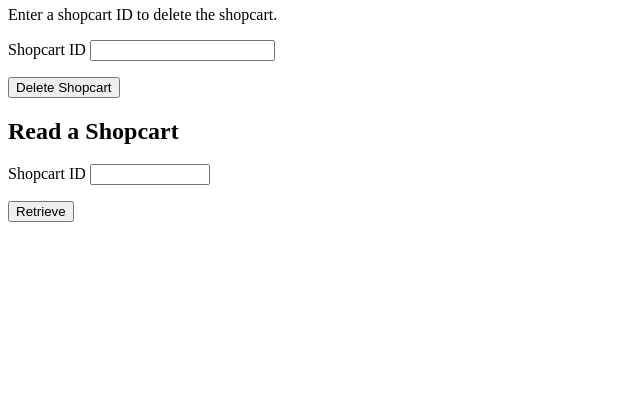
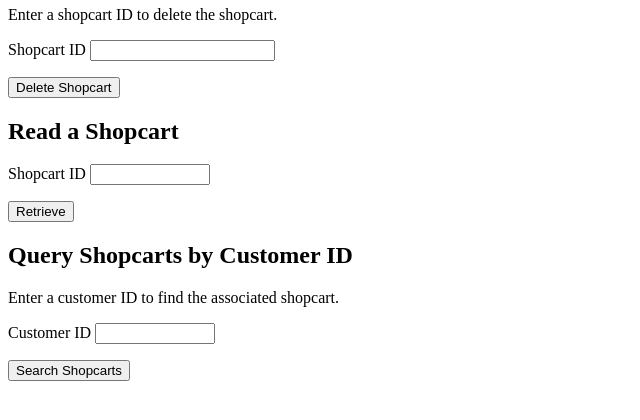
Before and after one commit to CSCI-GA-2820-FA26-003/shopcarts, a Flask app: page / in a window 1280 px wide. Shown: the part 280-700 px from the top of the page, without its empty margins (0-640 px from the left). Run offline with Flask 3, Linux system fonts and the light colour scheme.

Commit message:
Add query shopcarts UI and BDD scenarios

```diff
--- a/service/static/shopcarts.js
+++ b/service/static/shopcarts.js
@@ -248,3 +248,109 @@ readForm.addEventListener("submit", async (event) => {
 });
 
 readButton.disabled = false;
+
+const queryForm = document.getElementById("query-shopcart-form");
+const queryInput = document.getElementById("query-customer-id");
+const queryButton = document.getElementById("query-shopcart-btn");
+const queryMessage = document.getElementById("query-message");
+const queryResults = document.getElementById("query-results");
+const queryResultsBody = document.getElementById("query-results-body");
+
+function showQueryMessage(text, state) {
+  queryMessage.textContent = text;
+  queryMessage.dataset.state = state;
+}
+
+function clearQueryResults() {
+  queryResults.hidden = true;
+  queryResultsBody.replaceChildren();
+}
+
+function displayQueryResults(shopcarts) {
+  queryResultsBody.replaceChildren();
+
+  for (const shopcart of shopcarts) {
+    const row = document.createElement("tr");
+
+    const shopcartId = document.createElement("td");
+    shopcartId.textContent = String(shopcart.id);
+
+    const customerId = document.createElement("td");
+    customerId.textContent = String(shopcart.customer_id);
+
+    const itemCount = document.createElement("td");
+    itemCount.textContent = String(shopcart.items.length);
+
+    row.append(shopcartId, customerId, itemCount);
+    queryResultsBody.appendChild(row);
+  }
+
+  queryResults.hidden = false;
+}
+
+queryForm.addEventListener("submit", async (event) => {
+  event.preventDefault();
+
+  if (queryButton.disabled || !queryForm.reportValidity()) {
+    return;
+  }
+
+  const customerId = Number(queryInput.value);
+  const endpoint = new URL(queryForm.dataset.endpoint, window.location.origin);
+  endpoint.searchParams.set("customer_id", String(customerId));
+
+  clearQueryResults();
+  queryButton.disabled = true;
+  showQueryMessage("Searching for shopcarts...", "pending");
+
+  try {
+    const response = await fetch(endpoint, {
+      headers: {
+        "Accept": "application/json"
+      }
+    });
+
+    if (response.status !== 200) {
+      showQueryMessage(
+        "The service could not search for shopcarts. Please try again.",
+        "error"
+      );
+      return;
+    }
+
+    const shopcarts = await response.json();
+
+    if (
+      !Array.isArray(shopcarts) ||
+      shopcarts.some(
+        (shopcart) =>
+          !Number.isInteger(shopcart.id) ||
+          shopcart.customer_id !== customerId ||
+          !Array.isArray(shopcart.items)
+      )
+    ) {
+      showQueryMessage(
+        "The service returned an unexpected response. Please try again.",
+        "error"
+      );
+      return;
+    }
+
+    if (shopcarts.length === 0) {
+      showQueryMessage("No shopcarts found.", "success");
+      return;
+    }
+
+    displayQueryResults(shopcarts);
+    showQueryMessage("Shopcarts found successfully.", "success");
+  } catch {
+    showQueryMessage(
+      "Unable to search for shopcarts. Check your connection and try again.",
+      "error"
+    );
+  } finally {
+    queryButton.disabled = false;
+  }
+});
+
+queryButton.disabled = false;
--- a/service/templates/index.html
+++ b/service/templates/index.html
@@ -73,21 +73,10 @@
     <section aria-labelledby="read-heading">
       <h2 id="read-heading">Read a Shopcart</h2>
 
-      <form
-        id="read-shopcart-form"
-        data-endpoint-template="{{ url_for('get_shopcarts', shopcart_id=0) }}"
-      >
+      <form id="read-shopcart-form" data-endpoint-template="{{ url_for('get_shopcarts', shopcart_id=0) }}">
         <p>
           <label for="read-shopcart-id">Shopcart ID</label>
-          <input
-            id="read-shopcart-id"
-            name="shopcart_id"
-            type="number"
-            min="1"
-            max="2147483647"
-            step="1"
-            required
-          >
+          <input id="read-shopcart-id" name="shopcart_id" type="number" min="1" max="2147483647" step="1" required>
         </p>
 
         <button id="read-shopcart-btn" type="submit" disabled>
@@ -95,19 +84,9 @@
         </button>
       </form>
 
-      <p
-        id="read-message"
-        role="status"
-        aria-live="polite"
-        aria-atomic="true"
-        data-state="idle"
-      ></p>
+      <p id="read-message" role="status" aria-live="polite" aria-atomic="true" data-state="idle"></p>
 
-      <section
-        id="retrieved-shopcart"
-        aria-labelledby="read-result-heading"
-        hidden
-      >
+      <section id="retrieved-shopcart" aria-labelledby="read-result-heading" hidden>
         <h3 id="read-result-heading">Retrieved Shopcart</h3>
 
         <dl>
@@ -125,6 +104,42 @@
         <pre id="read-result-items"></pre>
       </section>
     </section>
+    <section aria-labelledby="query-heading">
+      <h2 id="query-heading">Query Shopcarts by Customer ID</h2>
+
+      <p>
+        Enter a customer ID to find the associated shopcart.
+      </p>
+
+      <form id="query-shopcart-form" data-endpoint="{{ url_for('list_shopcarts') }}">
+        <p>
+          <label for="query-customer-id">Customer ID</label>
+          <input id="query-customer-id" name="customer_id" type="number" min="1" max="{{ max_customer_id }}" step="1"
+            required>
+        </p>
+
+        <button id="query-shopcart-btn" type="submit" disabled>
+          Search Shopcarts
+        </button>
+      </form>
+
+      <p id="query-message" role="status" aria-live="polite" aria-atomic="true" data-state="idle"></p>
+
+      <section id="query-results" aria-labelledby="query-results-heading" hidden>
+        <h3 id="query-results-heading">Search Results</h3>
+
+        <table>
+          <thead>
+            <tr>
+              <th>Shopcart ID</th>
+              <th>Customer ID</th>
+              <th>Item Count</th>
+            </tr>
+          </thead>
+          <tbody id="query-results-body"></tbody>
+        </table>
+      </section>
+    </section>
   </main>
 </body>
 
```
Also changed, not shown: features/steps/shopcart_steps.py (+111 -36 lines), 1 other file.
